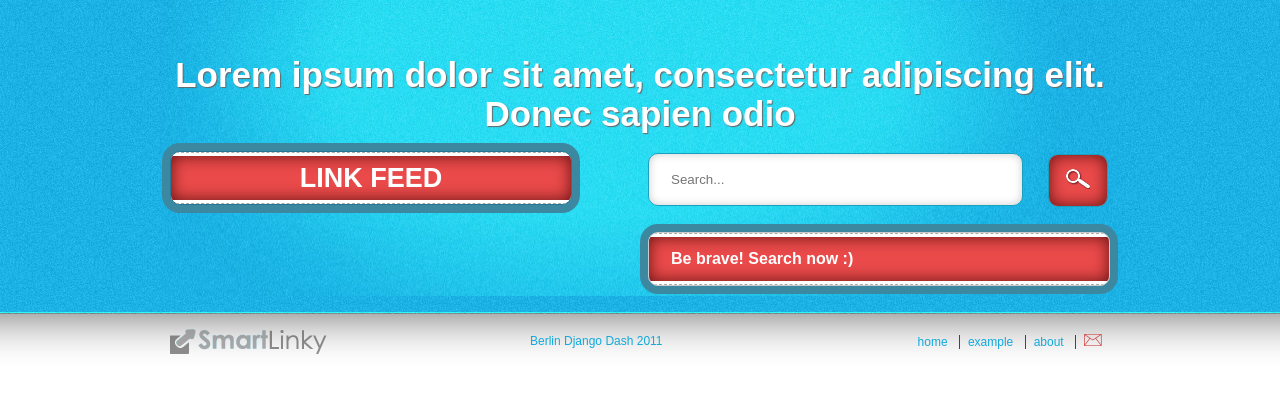
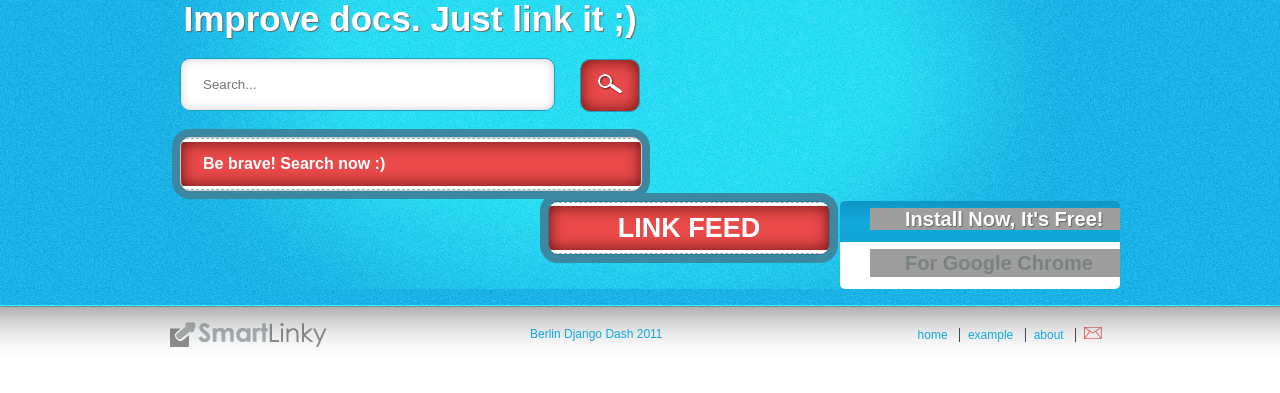
Before and after one commit to rootart/DQA, a Django app: page / in a window 1280 px wide. Shown: the part 126-519 px from the top of the page. Run offline with Django 3.2, Linux system fonts and the light colour scheme; data that the repository does not hold is empty; parts of the project's set-up code (start-up, migrations or seed data) failed here and were passed over; grey boxes are pictures that could not be loaded.

Commit message:
Change homepage

```diff
--- a/smartlinky/media/css/css3.css
+++ b/smartlinky/media/css/css3.css
@@ -37,10 +37,26 @@
 	border-top-right-radius:5px;
 	-moz-border-radius-topright:5px;
 	-webkit-border-top-right-radius:5px;
-	border:1px solid #ccc;
 
 }
+.rounded_top_left {
+	border-top-left-radius:5px;
+	-moz-border-radius-topleft:5px;
+	-webkit-border-top-left-radius:5px;
 
+}
+.rounded_bottom_right {
+	border-bottom-right-radius:5px;
+	-moz-border-radius-bottomright:5px;
+	-webkit-border-bottom-right-radius:5px;
+
+}
+.rounded_bottom_left {
+	border-bottom-left-radius:5px;
+	-moz-border-radius-bottomleft:5px;
+	-webkit-border-bottom-left-radius:5px;
+
+}
 .box_shadow {
 	-webkit-box-shadow: 0px 0px 0px 8px #3d88a1;
 	-moz-box-shadow: 0px 0px 0px 8px #3d88a1;
--- a/smartlinky/media/css/style.css
+++ b/smartlinky/media/css/style.css
@@ -43,8 +43,34 @@ header nav ul li a:active {
 #main h1 {
 	color: #fff;
 	font-size: 35px;
-	padding-top:56px;
 	text-align:center;
+}
+.download_chrome_blu {
+	background: rgb(15,150,199);
+	background: -moz-linear-gradient(top, rgb(15,150,199) 0%, rgb(18,169,219) 50%, rgb(17,164,213) 100%);
+	background: -webkit-gradient(linear, left top, left bottom, color-stop(0%,rgb(15,150,199)), color-stop(50%,rgb(18,169,219)), color-stop(100%,rgb(17,164,213)));
+	background: -webkit-linear-gradient(top, rgb(15,150,199) 0%,rgb(18,169,219) 50%,rgb(17,164,213) 100%);
+	background: -o-linear-gradient(top, rgb(15,150,199) 0%,rgb(18,169,219) 50%,rgb(17,164,213) 100%);
+	background: -ms-linear-gradient(top, rgb(15,150,199) 0%,rgb(18,169,219) 50%,rgb(17,164,213) 100%);
+	filter: progid:DXImageTransform.Microsoft.gradient( startColorstr='#0f96c7', endColorstr='#11a4d5',GradientType=0 );
+	background: linear-gradient(top, rgb(15,150,199) 0%,rgb(18,169,219) 50%,rgb(17,164,213) 100%);
+	color:#fff;
+	font-size:20px;
+	padding:7px 0 2px 30px;
+}
+.download_chrome {
+	background: #fff;
+	color:#7a8181;
+	font-size:20px;
+	padding:7px 0 2px 30px;
+}
+.chrome_icon {
+	background:url('../imgs/chrome_icon.png') 0 0 no-repeat;
+	padding:3px 0 3px 35px;
+}
+.download_icon {
+	background:url('../imgs/download_icon.png') 0 0 no-repeat;
+	padding:0 0 0 35px;
 }
 /******* fine main **********/
 /******* feeds **********/
@@ -65,6 +91,7 @@ article .red_shadow {
 	text-transform:uppercase;
 }
 article #feeds {
+	float:right;
 	background:#fff;
 	border:1px solid #227895;
 }
@@ -88,7 +115,6 @@ article#search h2 {
 /******* fine feeds **********/
 /******* search **********/
 article#search {
-	float:right;
 	padding-bottom:10px;
 }
 article#search input {
--- a/smartlinky/templates/site/index.html
+++ b/smartlinky/templates/site/index.html
@@ -1,35 +1,15 @@
 {% extends 'base.html' %}
 {% block main %}
-	<h1 class="shadow">Lorem ipsum dolor sit amet, consectetur adipiscing elit. <br /> Donec sapien odio</h1>
-	<article>
-		<div id="feeds" class="col col_7 rounded box_shadow">
-			<div class="dashed_line"></div>
-			<div class="box_shadow_inside red_shadow">
-				<h2>link feed</h2>
-			</div>
-			<div class="dashed_line"></div>
-			<ul>
-				<!-- TODO: get feeds via ajax -->
-				{% for link in feeds %}
-					<li>
-						<!-- TODO: speed up faster lookups on those fields -->
-						<!-- TODO: style page and section references -->
-						<!-- TODO: style timestamp -->
-						<p>{{ link.created_at|time }} :: <a href="{{ link.url }}">{{ link.title }}</a></p>
-						<span>in <a href="{{ link.section.page.url }}">{{ link.section.html_title }} of {{ link.section.page.meta_title }}</a></span>
-					</li>
-				{% endfor %}
-			</ul>
+	<article id="search"  class="col">
+		<div class="col col_8">
+			<h1 class="shadow">Improve docs. Just link it ;)</h1>
 		</div>
-	</article>
-	<article id="search">
 		<div class="col col_8">
 			<form>
 				<input class="box_shadow_inside_light rounded" type=search name=q placeholder=Search... autosave=unique {% if query %}value={{ query }}{% endif %}>
 				<button class="box_shadow_inside red_shadow rounded"> <img src="{{ STATIC_URL }}imgs/search_icon.png" alt="search icon" /> </button>
 			</form>
 		</div>
-		<div class="clear"></div>
 		<div id="results" class="col col_8 rounded box_shadow">
 			<div class="dashed_line"></div>
 				<div class="box_shadow_inside red_shadow">
@@ -63,4 +43,33 @@
 				{% endif %}
 			</div>
 	</article>
+	<article>
+		<div class="col_5 float_right">
+			<div class="download_chrome_blu rounded_top_right rounded_top_left">
+				<h4 class="shadow download_icon">Install Now, It's Free!</h4>
+			</div>
+			<div class="download_chrome rounded_bottom_right rounded_bottom_left">
+				<h4 class="chrome_icon">For Google Chrome</h4>
+			</div>
+		</div>
+		<div id="feeds" class="col col_5 rounded box_shadow">
+			<div class="dashed_line"></div>
+			<div class="box_shadow_inside red_shadow">
+				<h2>link feed</h2>
+			</div>
+			<div class="dashed_line"></div>
+			<ul>
+				<!-- TODO: get feeds via ajax -->
+				{% for link in feeds %}
+					<li>
+						<!-- TODO: speed up faster lookups on those fields -->
+						<!-- TODO: style page and section references -->
+						<!-- TODO: style timestamp -->
+						<p>{{ link.created_at|time }} :: <a href="{{ link.url }}">{{ link.title }}</a></p>
+						<span>in <a href="{{ link.section.page.url }}">{{ link.section.html_title }} of {{ link.section.page.meta_title }}</a></span>
+					</li>
+				{% endfor %}
+			</ul>
+		</div>
+	</article>
 {% endblock %}
```
